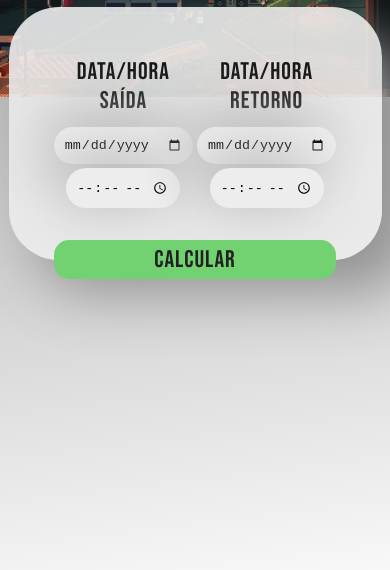
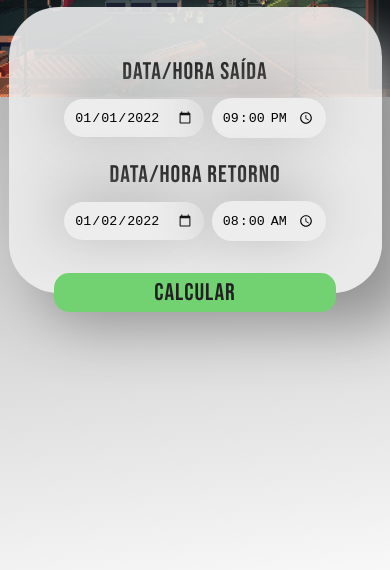
Before and after one commit to HigorTuretta/CalcPrestacao, a website built with Vite: page index.html in a window 390 px wide. Shown: the part 210-780 px from the top of the page. Built offline with nearby package versions, Linux system fonts and the light colour scheme.

Commit message:
Add Start Values

```diff
--- a/app/styles/buttons.css
+++ b/app/styles/buttons.css
@@ -20,3 +20,7 @@
     background-color: rgb(87, 180, 87);
     color: white;
 }
+
+.btn-calc:focus{
+    outline: none;
+}
--- a/app/styles/inputs.css
+++ b/app/styles/inputs.css
@@ -51,8 +51,11 @@
 @media screen and (max-width: 600px) {
     .dt-inputs-area{
         width: 70vw;
+        flex-direction: column;
     }
+
     .form-group:first-of-type{
         margin-right: 0;
+        margin-bottom: 20px;
     }
 }
--- a/main.js
+++ b/main.js
@@ -13,6 +13,13 @@ const horaIda = document.getElementById("horaIda");
 const dataVolta = document.getElementById("dataVolta");
 const horaVolta = document.getElementById("horaVolta");
 
+window.onload = ()=>{
+  dataIda.value = '2022-01-01'
+  horaIda.value = '21:00'
+  dataVolta.value = '2022-01-02'
+  horaVolta.value = '08:00'
+}
+
 btn.addEventListener("click", () => {
   const hora1 = getFormattedTime(new Date(`2022-01-01 ${horaIda.value}`));
   const hora2 = getFormattedTime(new Date(`2022-01-01 ${horaVolta.value}`));
```
